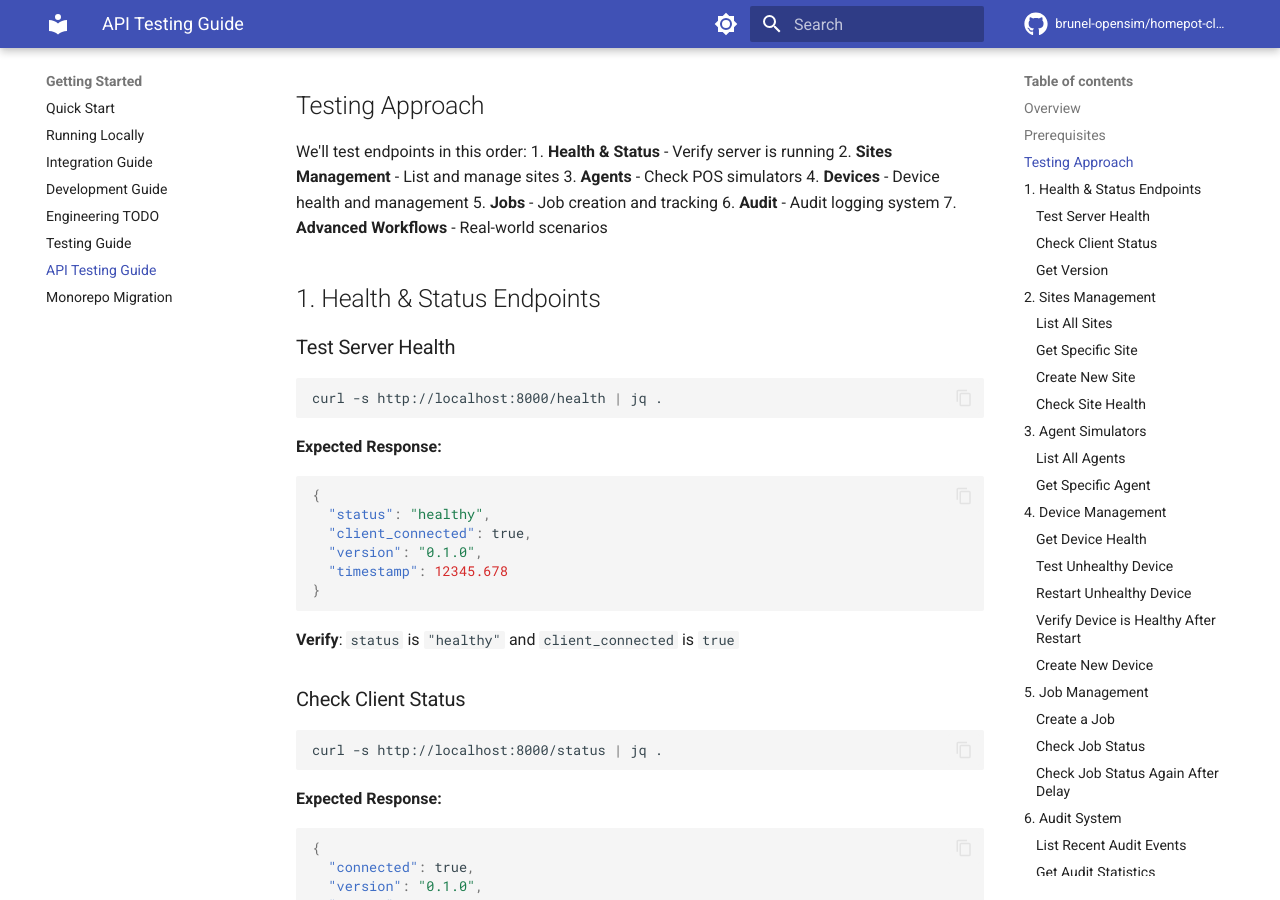
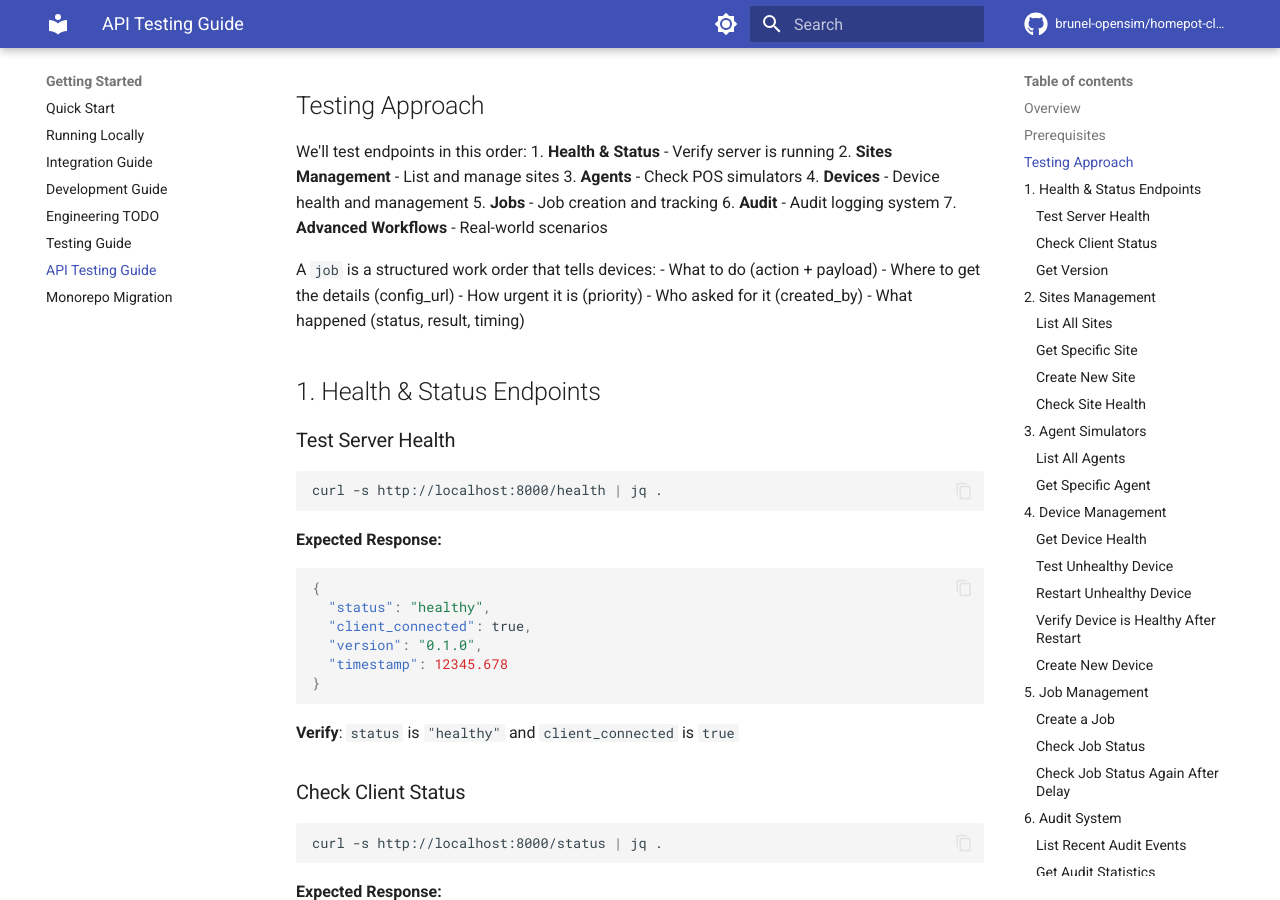
Before and after one commit to brunel-opensim/homepot-client, an MkDocs documentation site: the page built from docs/api-testing-guide.md, in a window 1280 px wide and 900 px high, scrolled down 900 px. Built offline with MkDocs 1.6.1 and Material for MkDocs 9.7.7, drawn with Linux system fonts in a browser that asks for light colours; comment, search, counter and statistics services are not loaded; the version menu is left out.

Commit message:
docs: Add job explanation to API Testing Guide

```diff
--- a/docs/api-testing-guide.md
+++ b/docs/api-testing-guide.md
@@ -40,6 +40,13 @@ We'll test endpoints in this order:
 5. **Jobs** - Job creation and tracking
 6. **Audit** - Audit logging system
 7. **Advanced Workflows** - Real-world scenarios
+
+A `job` is a structured work order that tells devices:
+- What to do (action + payload)
+- Where to get the details (config_url)
+- How urgent it is (priority)
+- Who asked for it (created_by)
+- What happened (status, result, timing)
 
 ## 1. Health & Status Endpoints
 
```
